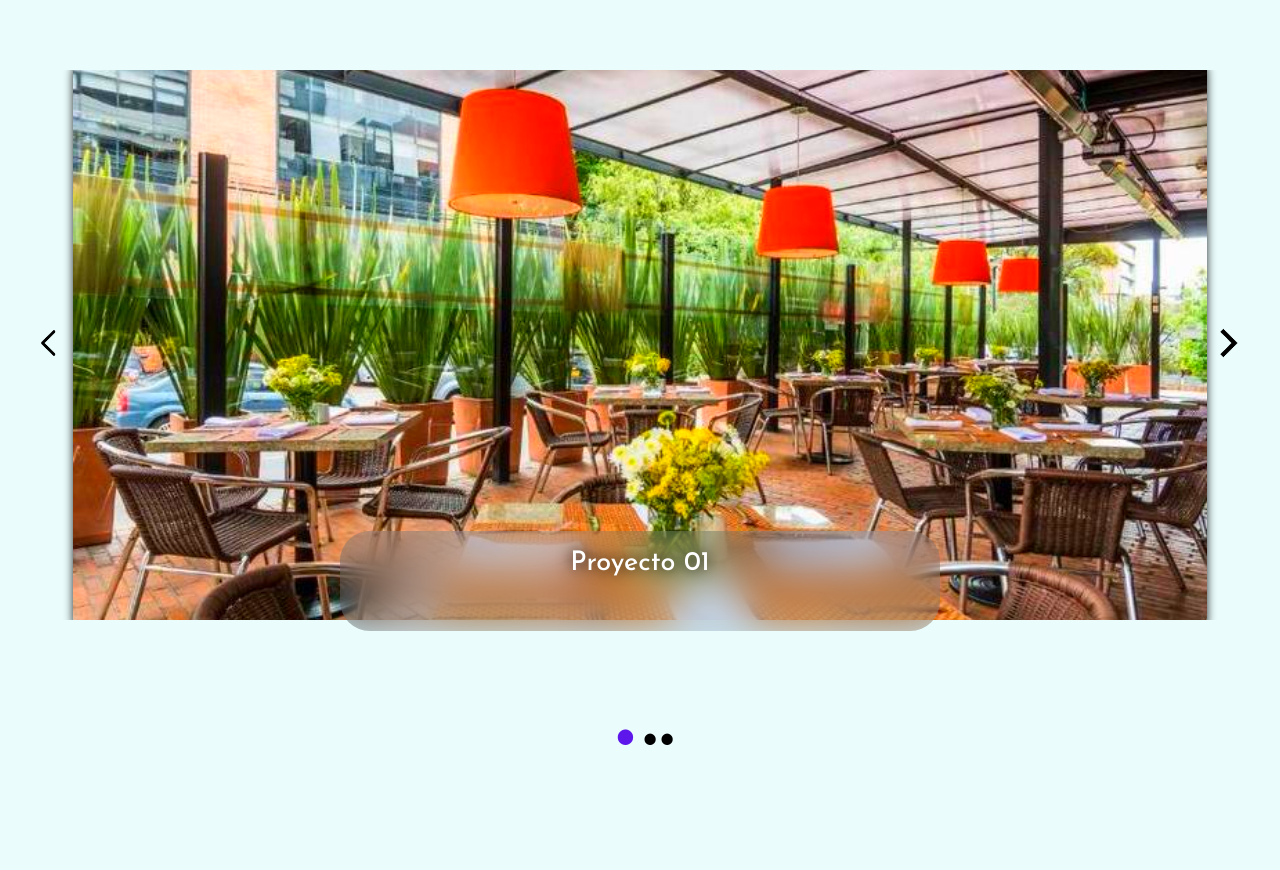
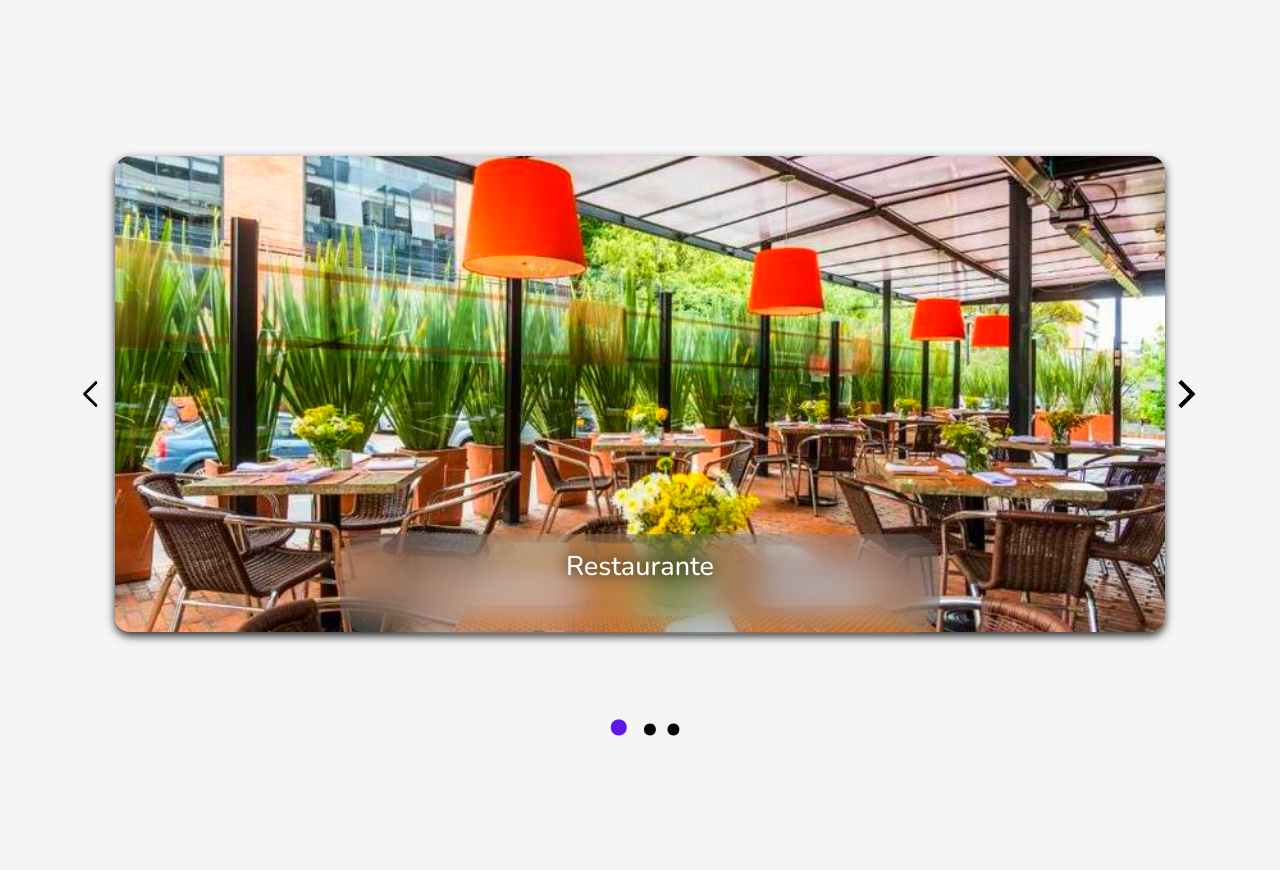
Before and after one commit to Catalina236/HotelD, a PHP site: page /Servicios/servicios.php in a window 1280 px wide. Run offline with PHP 8.4, Linux system fonts and the light colour scheme.

Commit message:
Cambios finales

```diff
--- a/Servicios/servicios.php
+++ b/Servicios/servicios.php
@@ -8,6 +8,7 @@
     <title>Document</title>
 </head>
 <body>
+
     <div class="carrusel">
         <div class="atras">
             <img id="atras" src="../imagenes/atras.png" alt="atras" loading="lazy">
@@ -18,8 +19,8 @@
                 <img class="img" src="../imagenes/restaurante.jpg" alt="imagen 1" loading="lazy">
             </div>
             <div class="texto" id="texto">
-                <h3>Proyecto 01</h3>
-                <p>Lorem ipsum dolor sit amet consectetur adipisicing elit. Fugit, aspernatur eos sint architecto sunt optio, provident sapiente, numquam laboriosam amet quisquam dolorem. Optio voluptatem hic dolorem tempora! Laboriosam, sint repudiandae.</p>
+                <h3>Restaurante</h3>
+                <p>¡Bienvenido al restaurante Gloria en Oasis! Sumérgete en una experiencia gastronómica excepcional donde la elegancia se encuentra con los sabores exquisitos. Nuestro espacio sofisticado ofrece una variedad de platos cuidadosamente elaborados, desde opciones locales auténticas hasta creaciones culinarias internacionales. Con un servicio atento y un ambiente acogedor, es el lugar perfecto para disfrutar de momentos culinarios inolvidables.</p>
             </div>
         </div>
         <div class="adelante" id="adelante">
--- a/diseño/style.css
+++ b/diseño/style.css
@@ -1,13 +1,14 @@
 @import url('https://fonts.googleapis.com/css2?family=Josefin+Sans:wght@500&display=swap');
+@import url('https://fonts.googleapis.com/css2?family=Nunito:wght@500&display=swap');
+@import url('https://fonts.googleapis.com/css2?family=Montserrat:wght@500&display=swap');
 
 body{
     width: 100vw;
     height: 100vh;
-    background-color: #eafdfc;
-    font-family: 'Josefin Sans', sans-serif;
+    background-color: rgb(245,245,245);
+    font-family: 'Nunito', sans-serif;
     margin: 0;
     padding: 0;
-
     display: flex;
     flex-direction: column;
     align-items: center;
@@ -20,6 +21,12 @@
 }
 .adelante img{
     width: 34px;
+}
+.atras:hover img{
+    cursor: pointer;
+}
+.adelante:hover img{
+    cursor: pointer;
 }
 .carrusel{
     display: flex;
@@ -37,8 +44,8 @@
 }
 .img{
     box-shadow: 0px 4px 10px 0px rgba(0,0,0,0.85);
-    height: 576px;
-    width: 1134px;
+    height: 476px;
+    width: 1050px;
     border-radius: 15px;
     margin: 5px;
     object-fit: cover;
@@ -78,8 +85,8 @@
 }
 .imagenes:hover .texto{
     transition: height 1s, transform 1s, background-color 1s;
-    transform: translateY(-150px);
-    height: 300px;
+    transform: translateY(-40px);
+    height: 410px;
     background-color: rgba(63,106,138,0.71);
 }
 .imagenes:hover .texto p{
@@ -96,7 +103,7 @@
 .puntos{
     font-size: 100px;
     font-weight:500;
-    margin-top:-50px;
+    margin-top:-190px;
     color: black;
 }
 .puntos .bold{
--- a/js/app.js
+++ b/js/app.js
@@ -1,18 +1,19 @@
 let imagenes=[
     {
         "url":"../imagenes/restaurante.jpg",
-        "nombre":"noc",
-        "descripcion":"noc"
+        "nombre":"Restaurante",
+        "descripcion":"¡Bienvenido al restaurante Gloria en Oasis! Sumérgete en una experiencia gastronómica excepcional donde la elegancia se encuentra con los sabores exquisitos. Nuestro espacio sofisticado ofrece una variedad de platos cuidadosamente elaborados, desde opciones locales auténticas hasta creaciones culinarias internacionales. Con un servicio atento y un ambiente acogedor, es el lugar perfecto para disfrutar de momentos culinarios inolvidables."
     },
     {
         "url":"../imagenes/bar.jpg",
-        "nombre":"noc",
-        "descripcion":"noc"
+        "nombre":"Bar",
+        "descripcion":"¡Bienvenido al Bar Gloria en Oasis! Disfruta de un ambiente animado, cócteles innovadores y la mejor compañía. Desde cócteles creativos hasta cervezas artesanales, nuestro bar es el lugar perfecto para relajarte y disfrutar de momentos inolvidables. ¡Te esperamos para una experiencia única en el Bar Gloria",
+
     },
     {
         "url":"../imagenes/piscina.jpg",
-        "nombre":"noc",
-        "descripcion":"noc"
+        "nombre":"Zonas húmedas",
+        "descripcion":"¡Te damos la bienvenida al Spa en Oasis! Sumérgete en un oasis de serenidad con nuestra piscina rejuvenecedora. Además, disfruta de experiencias de sauna, baño turco y jacuzzi para relajar cuerpo y mente. Nuestro Spa ofrece momentos de bienestar en un entorno tranquilo y elegante. ¡Descubre el lujo del descanso en Oasis"
     },
 ];
 
```
